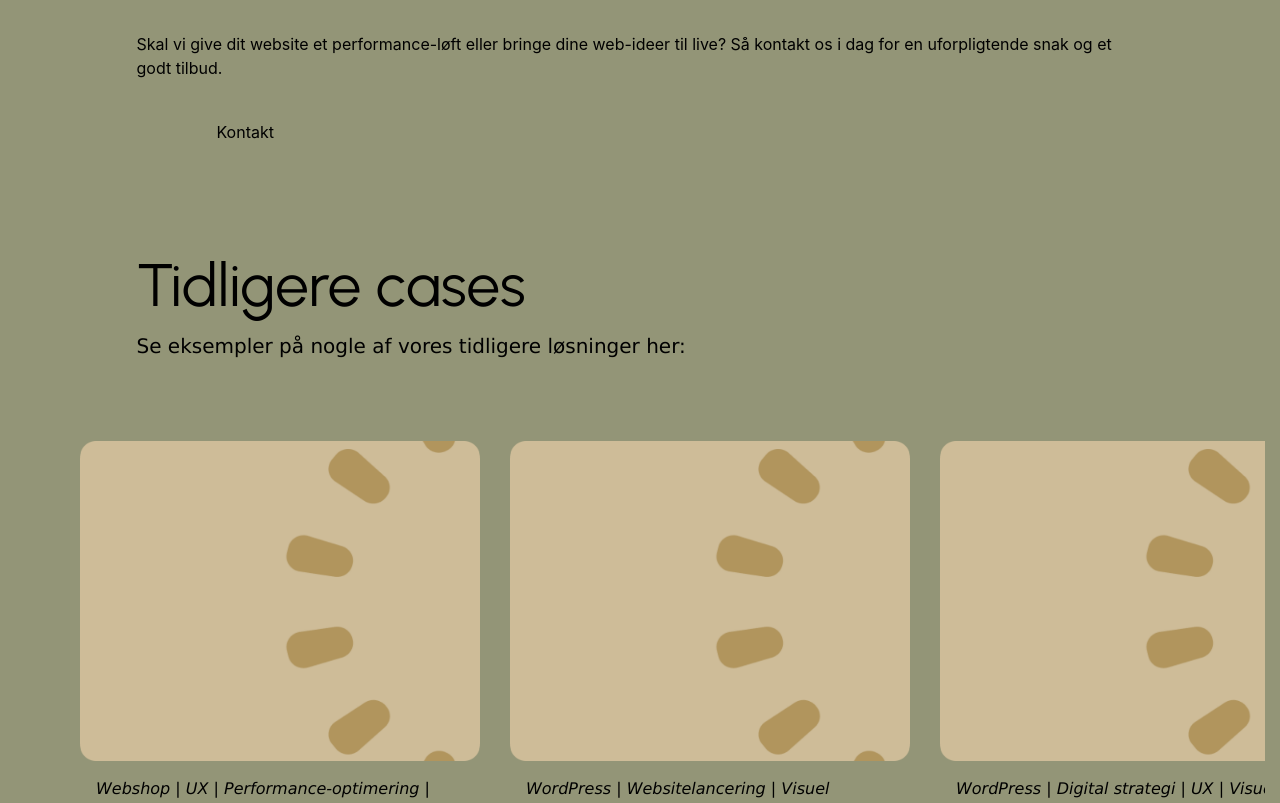
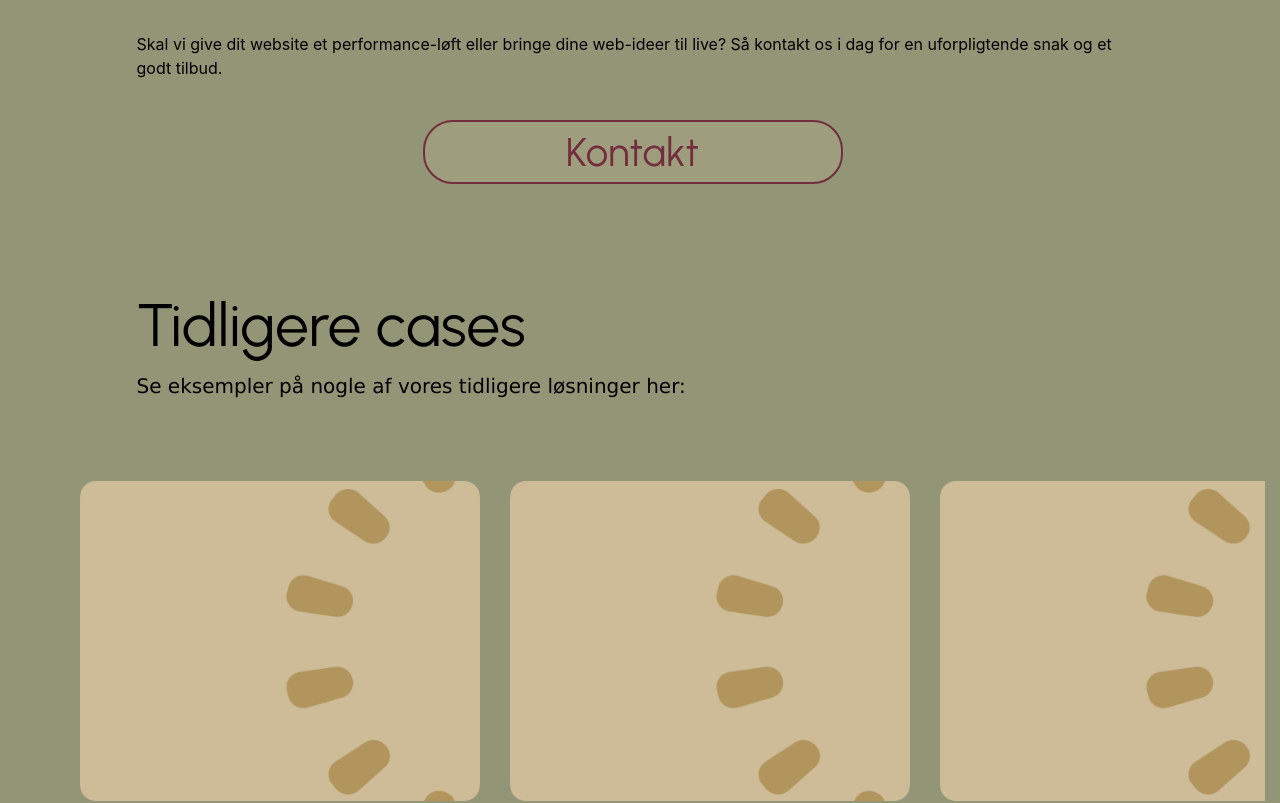
Before and after one commit to SaltyStarfish/resurge-projekt, a React (Vite) app in the folder resurge-react-project/: page /ydelser in a window 1280 px wide. Shown: the part 1160-1963 px from the top of the page. Built offline with nearby package versions, Linux system fonts and the light colour scheme.

Commit message:
Funktionel knap/link opdateret

```diff
--- a/resurge-react-project/src/components/CtaKnap.jsx
+++ b/resurge-react-project/src/components/CtaKnap.jsx
@@ -1,7 +1,14 @@
+// styling div til at indramme CTA knap
+
 export default function CtaKnap({ children }) {
   return (
-    <div className="bg-red rounded px-6 md:px-12 lg:px-20">
+    <div className="font-h3 font-medium text-[#722E3C] bg-[#CEBC9833] bg-opacity-20 border-2 rounded-[30px]">
       {children}
     </div>
   );
 }
+
+
+// Padding m.m. styles på selve knappen eller linket, for at hele området bliver clickable
+
+// brug classes: "py-1 px-6 flex justify-center"
--- a/resurge-react-project/src/views/YdelserView.jsx
+++ b/resurge-react-project/src/views/YdelserView.jsx
@@ -5,6 +5,7 @@ import CaseCard from "../components/CaseCard"
 import placeHolder from "../assets/images/placeholder.png"
 import CtaLink from "../components/CtaLink"
 import CtaKnap from "../components/CtaKnap"
+import { Link } from "react-router-dom"
 
 
 function YdelserView() {
@@ -50,20 +51,22 @@ function YdelserView() {
             </h2>
           </div>
         </Container>
-        <div className="max-w-full">
+        <div className="max-w-screen">
           <div className="mx-auto w-full max-w-max overflow-x-auto hide-scrollbar">
             <PriceCardSection/>
           </div>
         </div>
         <Container>
           <p className="mb-10 mt-15">Skal vi give dit website et performance-løft eller bringe dine web-ideer til live? Så kontakt os i dag for en uforpligtende snak og et godt tilbud.</p>
-          <CtaKnap>
-            <p>Kontakt</p>
-          </CtaKnap>
+          <div className="max-w-105 mx-auto">
+            <CtaKnap>
+              <Link className={"py-1 px-6 flex justify-center"} to={"/kontakt"}>Kontakt</Link>
+            </CtaKnap>
+          </div>
           <h2 className="font-h2 mt-[105px] mb-2.5">Tidligere cases</h2>
           <p className="font-body">Se eksempler på nogle af vores tidligere løsninger her:</p>
         </Container>
-        <div className="max-w-full">
+        <div className="max-w-screen">
           <div className="mx-auto w-full max-w-max overflow-x-auto hide-scrollbar mb-[105px] mt-20">
             <div className="flex gap-3 md:gap-7.5 overflow-x-auto hide-scrollbar px-6 md:px-12 lg:px-20">
               {cases.map((item, index) => (
```
